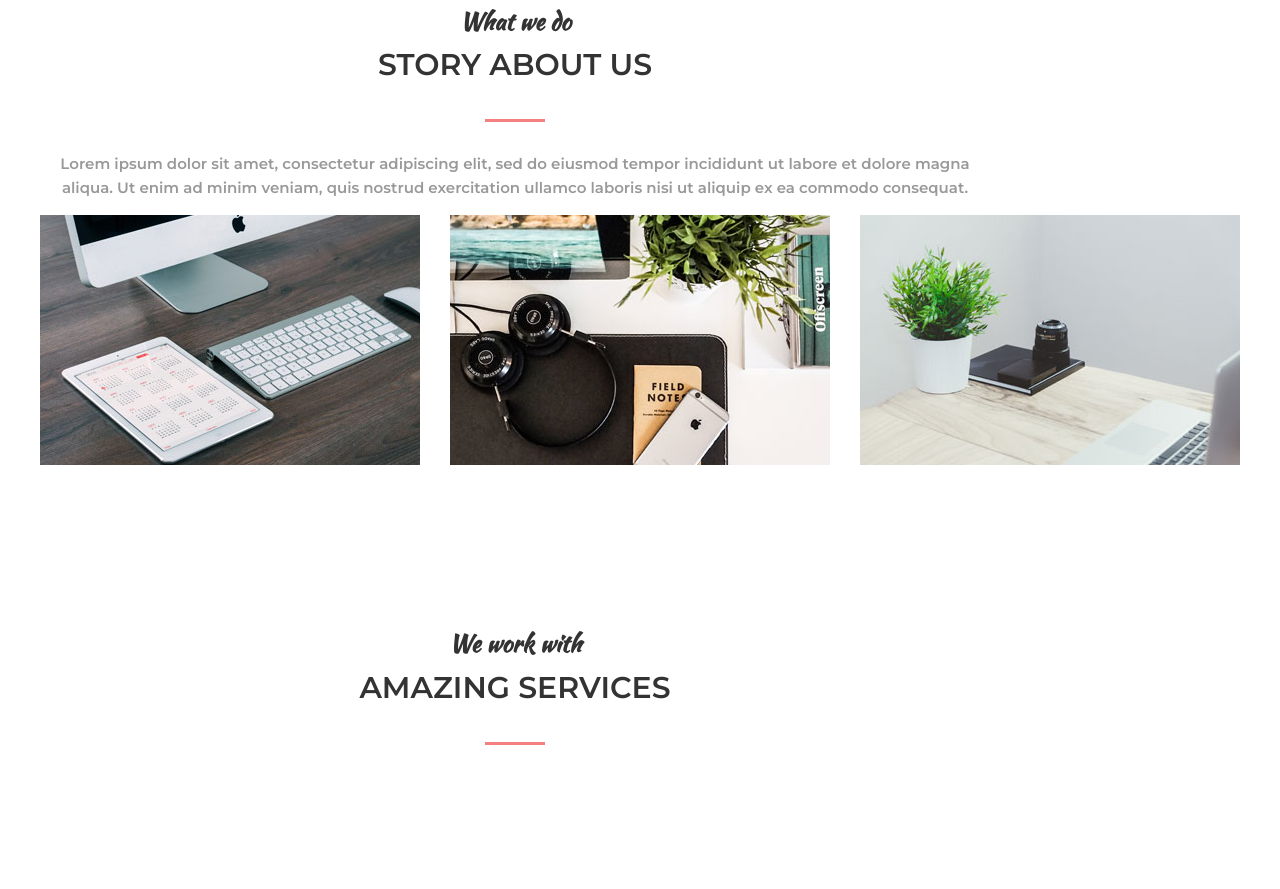
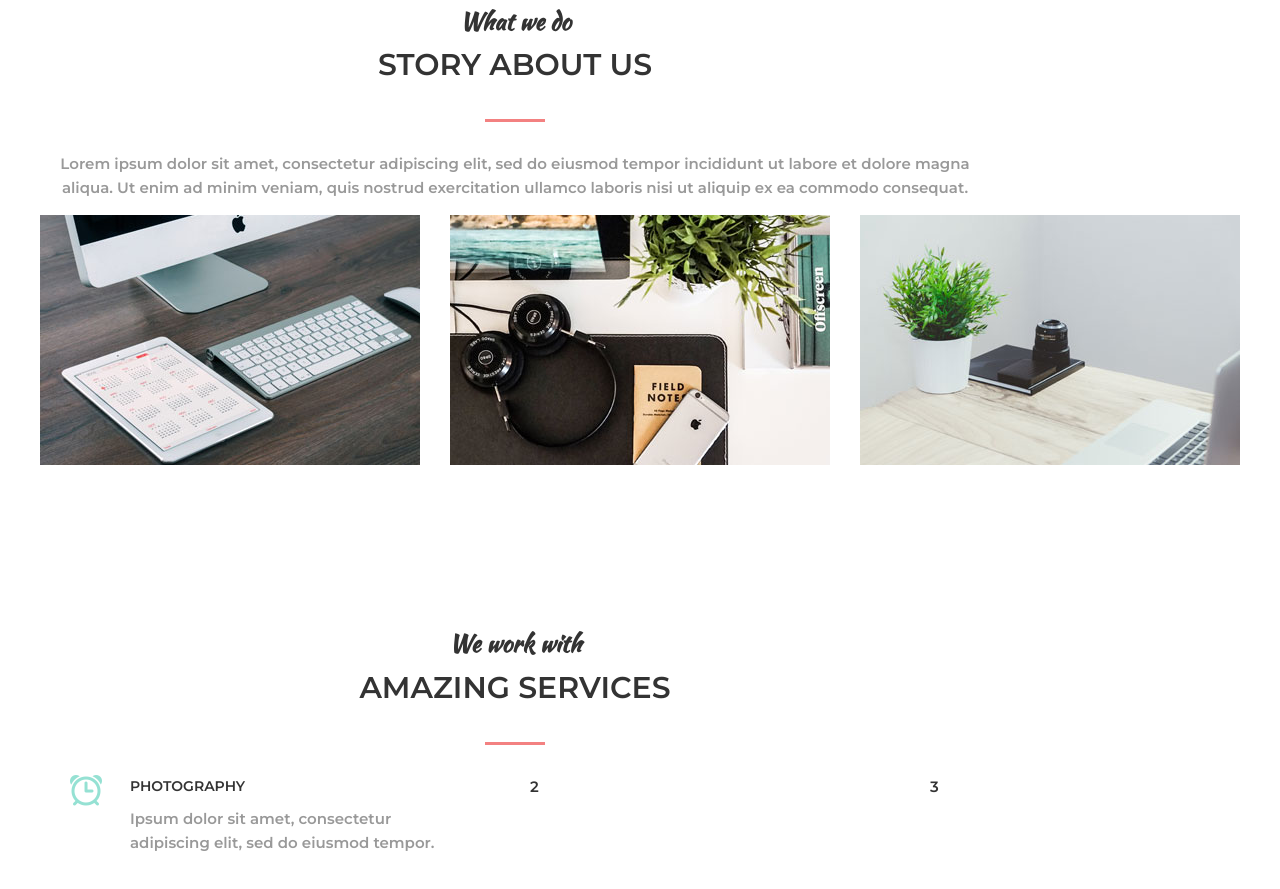
Before and after one commit to nadiiazimina/Mogo_2.0, a website built with Parcel: page index.html in a window 1280 px wide. Shown: the part 877-1766 px from the top of the page. Before the commit the page ends 1732 px from the top, so only its background shows below. Built offline with nearby package versions, Linux system fonts and the light colour scheme.

Commit message:
1st_icon

```diff
--- a/index.html
+++ b/index.html
@@ -100,7 +100,21 @@
         <div class="section_header">
           <h3 class="section_subtitle">We work with</h3>
           <h2 class="section_title">Amazing Services</h2>
+        </div>
+
+        <div class="services">
+          <div class="services_item">
+            <img class="services_icon" src="src/photography.png" alt="" />
+
+            <div class="services_title">Photography</div>
+            <div class="services_text">
+              Ipsum dolor sit amet, consectetur adipiscing elit, sed do eiusmod
+              tempor.
+            </div>
           </div>
+
+          <div class="services_item">2</div>
+          <div class="services_item">3</div>
         </div>
       </div>
     </section>
--- a/src/styles.css
+++ b/src/styles.css
@@ -273,3 +273,35 @@ h6 {
   display: block;
   transition: opacity 0.1s linear;
 }
+
+/*Services*/
+
+.services {
+  display: flex;
+}
+
+.services_item {
+  flex: 1 1 0;
+
+  padding-left: 90px;
+  position: relative;
+}
+
+.services_icon {
+  position: absolute;
+  top: 0;
+  left: 30px;
+  z-index: 1;
+}
+
+.services_title {
+  margin-bottom: 10px;
+  font-size: 14px;
+  color: #333;
+  text-transform: uppercase;
+}
+
+.services_text {
+  font-size: 15px;
+  color: #999;
+}
```
